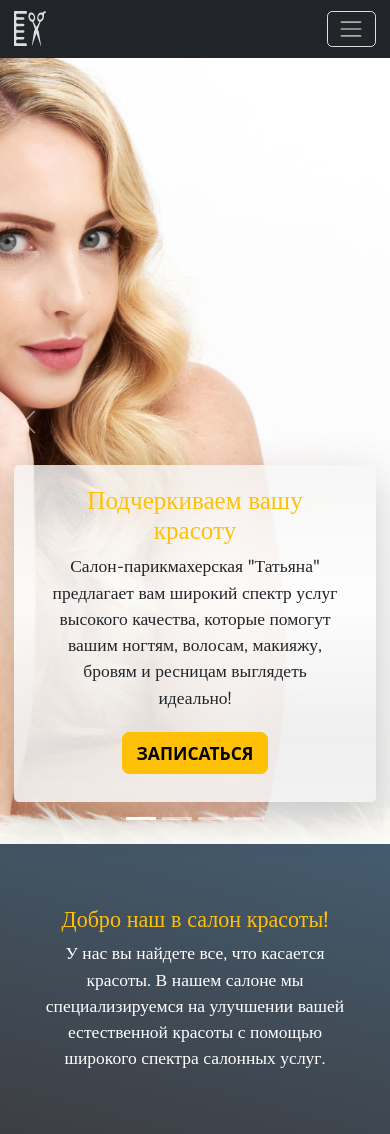
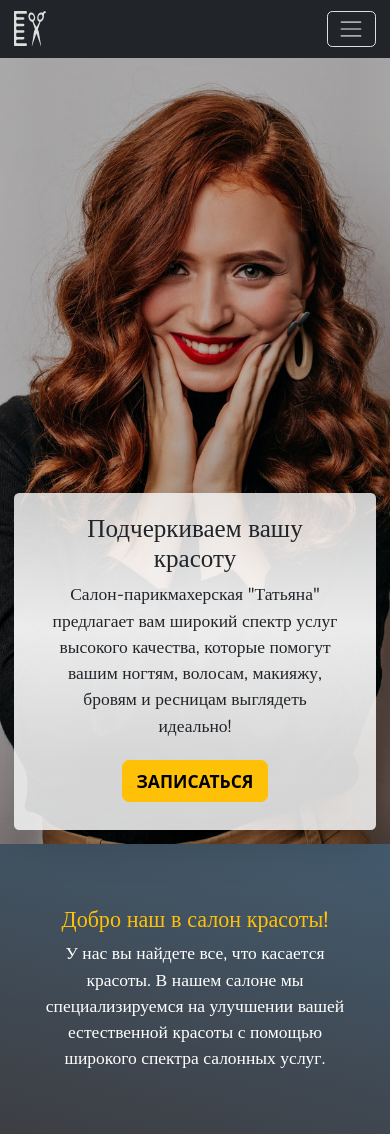
Before and after one commit to TasmanianCat/BeautySalon, a PHP site: page /index.php in a window 390 px wide. Shown: the top 1134 px of the page. Run offline with PHP 8.4, Linux system fonts and the light colour scheme.

Commit message:
Added picture instead of slider

```diff
--- a/assets/styles/styles.css
+++ b/assets/styles/styles.css
@@ -119,23 +119,42 @@ p {
   display: block;
   width: 100%;
   height: 100%;
+  min-height: 100vh;
   position: relative;
 }
 
-.header::after {
+.header::before {
+  display: none;
+  position: absolute;
+  inset: 0;
   content: '';
-  /* background-image: linear-gradient(
+  background-image: linear-gradient(
       to right,
       rgba(0, 0, 0, 0.25) 10%,
       transparent
     ),
-    linear-gradient(to left, rgba(0, 0, 0, 0.25) 10%, transparent); */
+    linear-gradient(to left, rgba(0, 0, 0, 0.25) 10%, transparent),
+    url('./../img/home/8.jpg');
+  background-position: top center;
+  background-repeat: no-repeat;
+  background-size: cover;
+  width: 100%;
+}
+
+/* .header::after {
+  content: '';
+  background-image: linear-gradient(
+      to right,
+      rgba(0, 0, 0, 0.25) 10%,
+      transparent
+    ),
+    linear-gradient(to left, rgba(0, 0, 0, 0.25) 10%, transparent);
   width: 100%;
   height: 100%;
   position: absolute;
   inset: 0;
-  pointer-events: none; /* Prevents it from blocking interactions */
-}
+  pointer-events: none;
+} */
 
 @media (max-width: 991px) {
   .navbar-expand-lg .navbar-nav {
@@ -189,9 +208,15 @@ p {
 }
 
 @media (max-width: 768px) {
+  .header::before {
+    display: block;
+  }
+  .slider {
+    display: none;
+  }
   .header__hero {
     top: auto;
-    bottom: 3rem;
+    bottom: 1rem;
     left: 50%;
     transform: translateX(-50%);
   }
--- a/index.php
+++ b/index.php
@@ -60,7 +60,7 @@
     <div class="container-fluid header__hero px-3">
       <div class="container header__hero-content-wrapper rounded">
         <div class="header__hero-content p-4 rounded">
-          <h1 class="text-center text-warning">Подчеркиваем вашу красоту</h1>
+          <h1 class="text-center">Подчеркиваем вашу красоту</h1>
           <p class="text-center">Салон-парикмахерская "Татьяна" предлагает вам широкий спектр услуг высокого качества, которые помогут вашим ногтям, волосам, макияжу, бровям и ресницам выглядеть идеально!</p>
           <button type="button" class="btn btn-warning btn-lg text-uppercase fw-semibold d-block mt-4 mb-2 mx-auto">Записаться</button>
         </div>
```
Also changed, not shown: assets/img/home/8.jpg (added).
